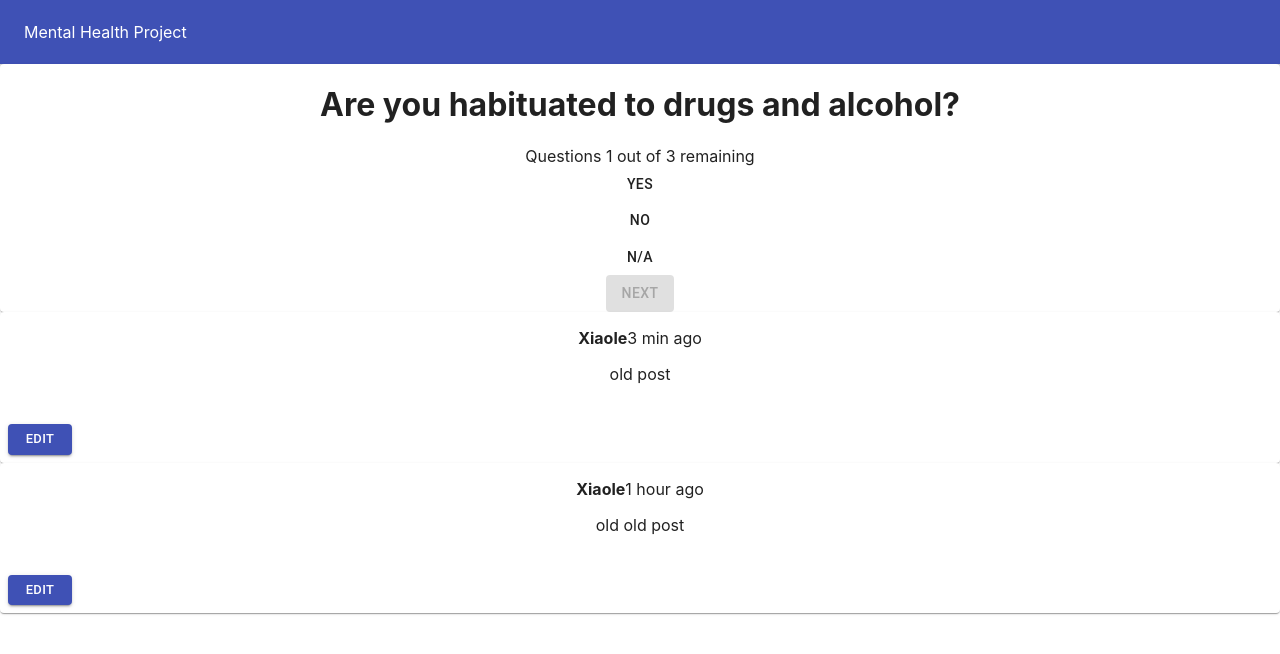
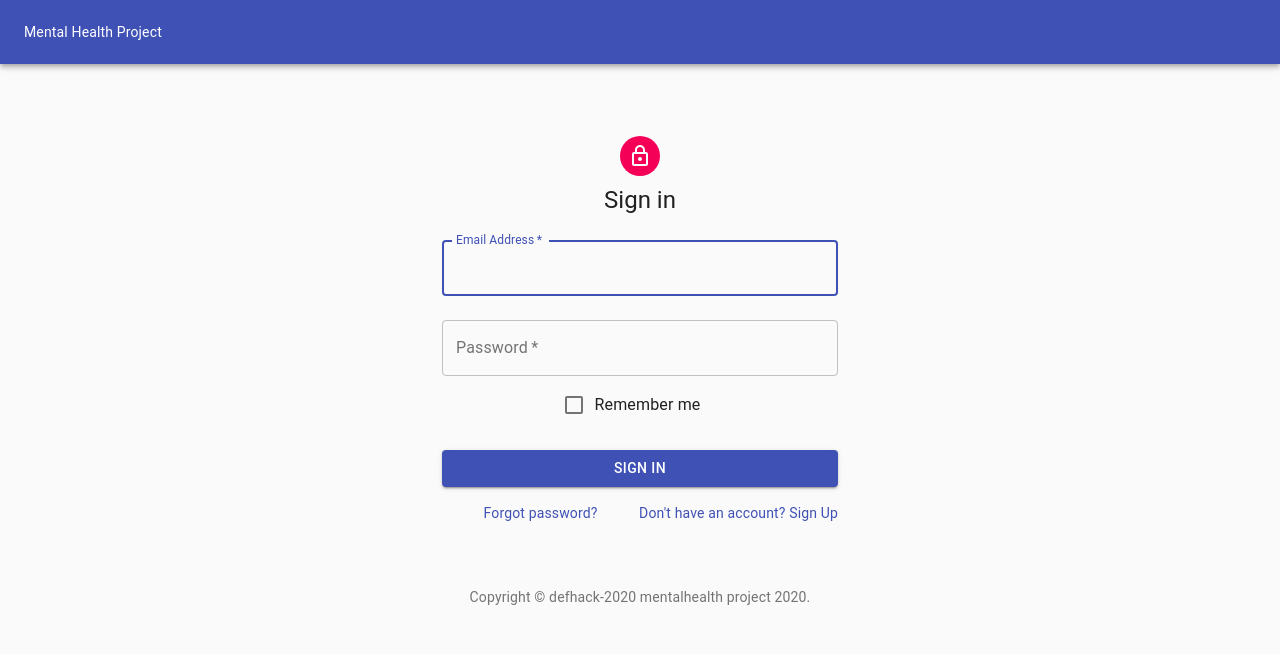
Before and after one commit to XiaoleZ/defhack-2020, a React (Create React App) app: page /signin in a window 1280 px wide. Shown: the top 654 px of the page. Built offline with nearby package versions, Linux system fonts and the light colour scheme.

Commit message:
update the route

```diff
--- a/package.json
+++ b/package.json
@@ -11,6 +11,7 @@
     "contentful": "^7.14.4",
     "react": "^16.13.1",
     "react-dom": "^16.13.1",
+    "react-router-dom": "^5.2.0",
     "react-scripts": "3.4.1"
   },
   "scripts": {
--- a/src/App.js
+++ b/src/App.js
@@ -5,6 +5,8 @@ import SignUp from './components/SignUp';
 import Survey from './components/Survey';
 import JournalPost from './components/JournalPost';
 // import logo from './logo.svg';
+
+import { BrowserRouter as Router , Route} from "react-router-dom";
 import './App.css';
 
 class App extends Component {
@@ -27,15 +29,23 @@ class App extends Component {
     //hardcode
     const { post } = this.state;
     return (
-      <div className="App">
-        <NavBar />
-        {/* <SignIn /> */}
-        {/* <SignUp /> */}
-        <Survey/>
-        <div className="post-container">
-          {post && post.map(post => <JournalPost key={post.id} data={post} />)}
+      <Router>
+        <div className="App">
+        <NavBar/>
+        <div className="container">
+          <Route exact path="/signin" component={SignIn} />
+          <Route exact path="/signup" component={SignUp} />
+          <Route exact path="/survey" component={Survey} />
+          <Route exact path="/journel">
+            {/* <div className="post-container">
+            {post && post.map(post => <JournalPost key={post.id} data={post} />)}
+          </div> */}
+          </Route>
+
         </div>
-      </div>
+        </div>
+
+      </Router>
     );
   }
 }
--- a/src/components/SignIn.js
+++ b/src/components/SignIn.js
@@ -12,6 +12,7 @@ import LockOutlinedIcon from '@material-ui/icons/LockOutlined';
 import Typography from '@material-ui/core/Typography';
 import { makeStyles } from '@material-ui/core/styles';
 import Container from '@material-ui/core/Container';
+
 
 function Copyright() {
   return (
```
Also changed, not shown: 1 other file (tests, documents, lock files or other folders).
